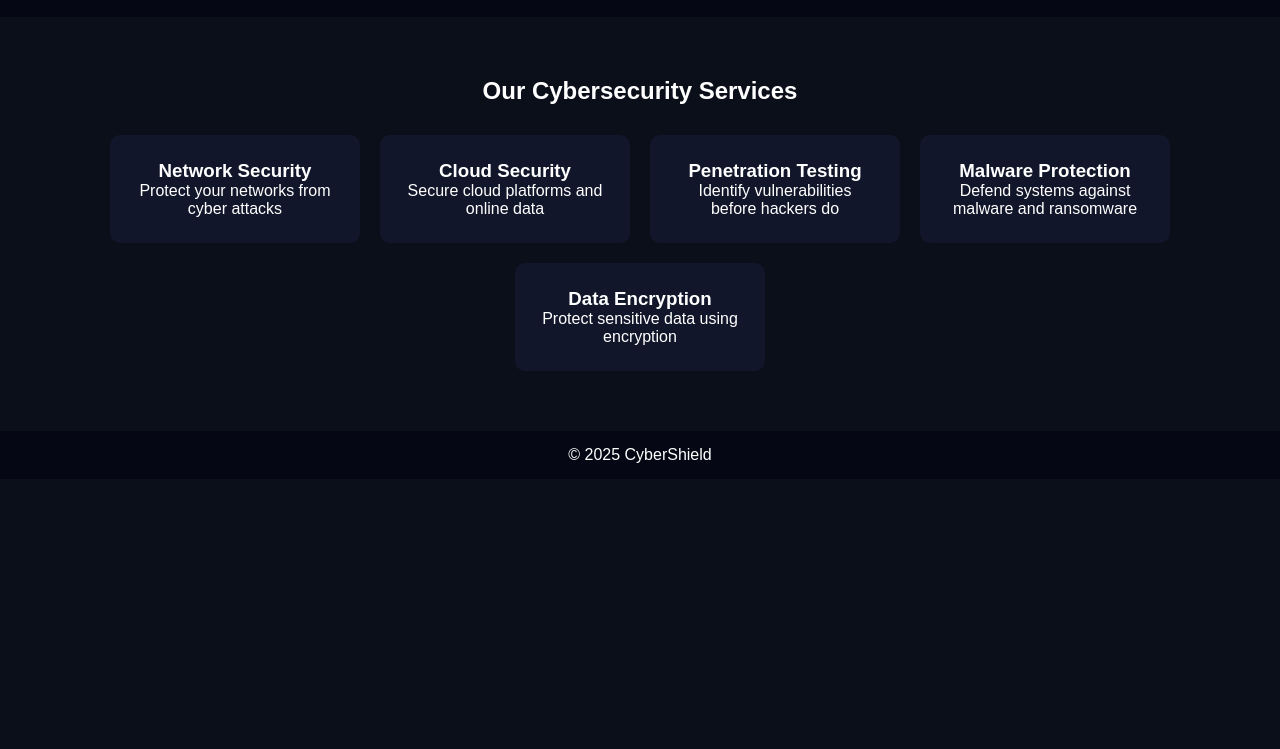
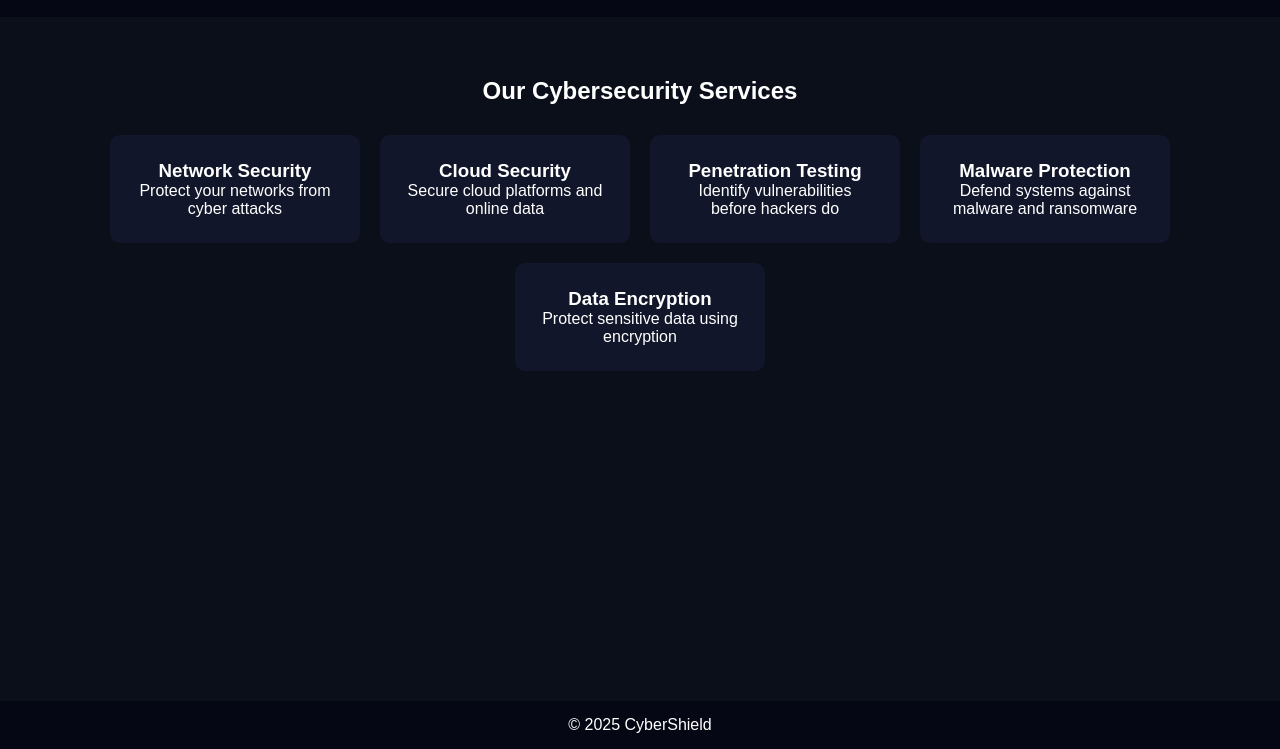
Before and after one commit to ethan063/CyberShield, a plain HTML site: page services.html in a window 1280 px wide. Shown: the part 51-800 px from the top of the page. Drawn offline with Linux system fonts and the light colour scheme.

Commit message:
Refactor services.html for improved layout structure
Added a page container and content wrapper for layout.

```diff
--- a/services.html
+++ b/services.html
@@ -5,6 +5,10 @@
     <link rel="stylesheet" href="style.css">
 </head>
 <body>
+
+<div class="page-container">
+
+    <div class="content-wrap">
 
         <header>
             <div class="logo">Cyber<span>Shield</span></div>
@@ -49,10 +53,13 @@
             </div>
         </section>
 
+    </div>
 
     <footer>
         <p>© 2025 CyberShield</p>
     </footer>
 
+</div>
+
 </body>
 </html>
```
Lines whose indentation alone changed are shown as unchanged.
